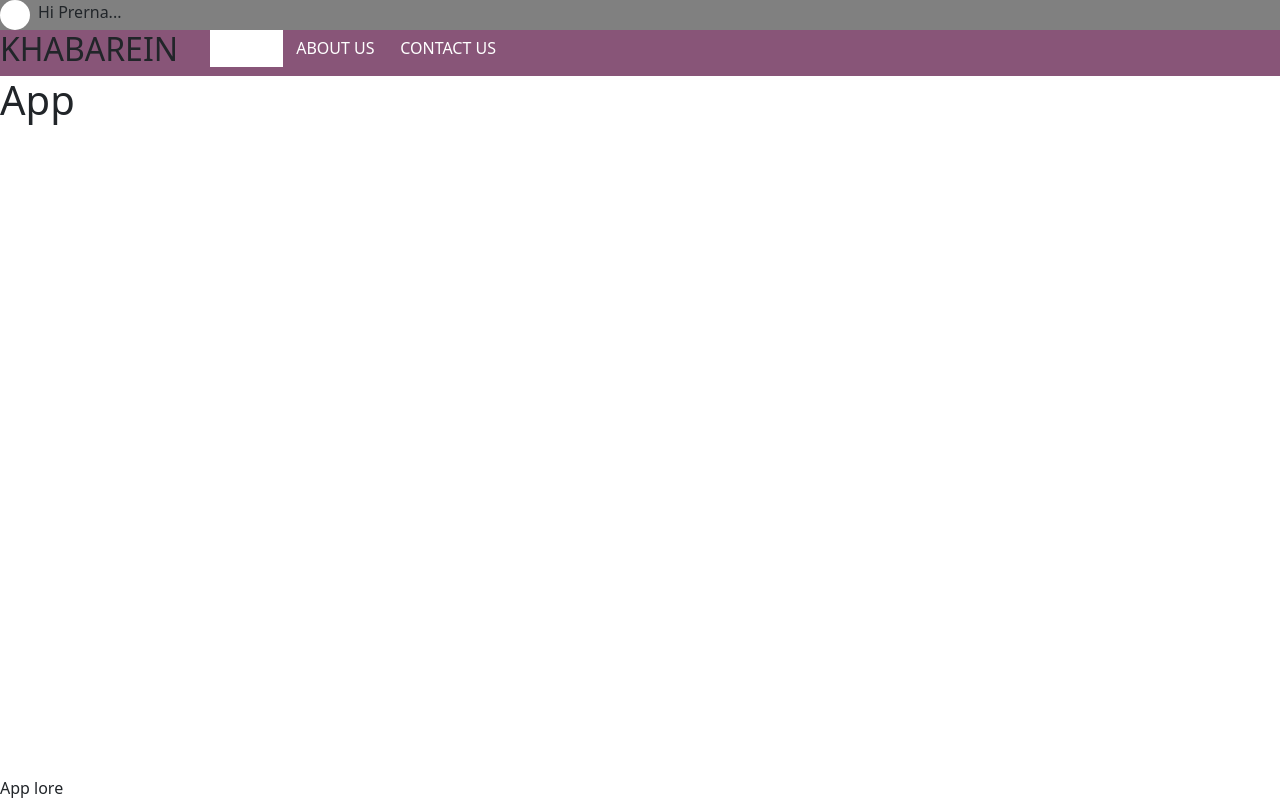
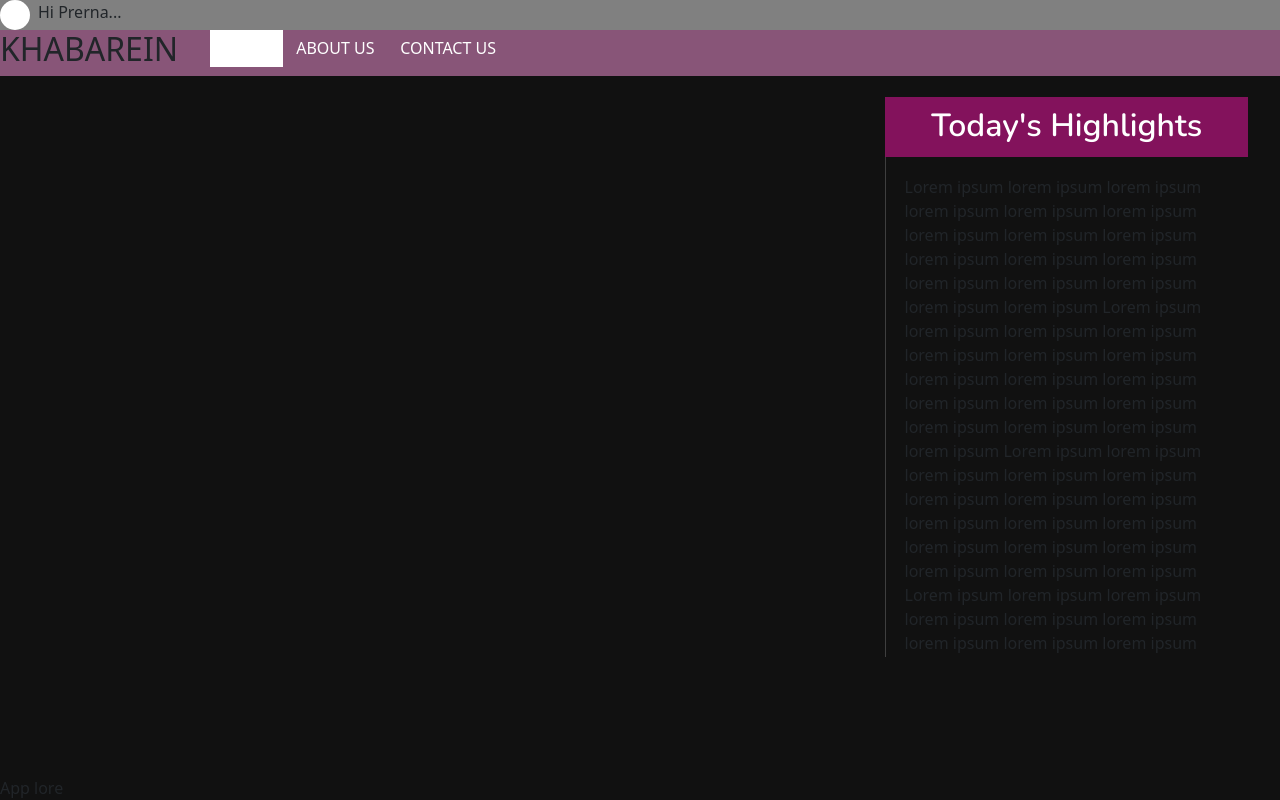
Before and after one commit to prernamalik00/News_forum, a React (Create React App) app in the folder app/: page / in a window 1280 px wide. Built offline with nearby package versions, Linux system fonts and the light colour scheme.

Commit message:
recents sections added

```diff
--- a/app/public/index.html
+++ b/app/public/index.html
@@ -6,6 +6,10 @@
   <meta name="viewport" content="width=device-width, initial-scale=1" />
   <meta name="theme-color" content="#000000" />
   <meta name="description" content="Web site created using React" />
+
+  <!--  fonts URL's   -->
+
+  <link href="https://fonts.googleapis.com/css2?family=Nunito:wght@600&display=swap" rel="stylesheet">
 </head>
 
 <body>
--- a/app/src/App.jsx
+++ b/app/src/App.jsx
@@ -1,9 +1,16 @@
 import React from 'react'
-
+import RecentsSection from "./components/RecentsSection";
+import InterestSection from "./components/InterestSection";
 function App() {
     return (
         <>
-            <h1>App</h1>
+        <div className = "container-fluid">
+             <div className="row">
+             <div className = "col-8">  <InterestSection /></div>
+             <div className = "col"><RecentsSection /></div>
+
+             </div>
+        </div>
         </>
     )
 }
--- /dev/null
+++ b/app/src/components/InterestSection.jsx
@@ -0,0 +1,15 @@
+import React from 'react'
+
+function InterestSection(){
+  return(
+      <div className =" interests-container">
+
+
+
+
+
+      </div>
+
+  )
+}
+export default InterestSection
--- a/app/src/components/RecentsSection.jsx
+++ b/app/src/components/RecentsSection.jsx
@@ -0,0 +1,39 @@
+import React from 'react'
+
+function RecentsSection(){
+  return(
+      <div className ="  recents-container">
+         <div className ="recents-heading"><h2> Today's Highlights </h2></div>
+
+              <div className ="scrollbar">
+             <div className="news-section">
+          Lorem ipsum lorem ipsum lorem ipsum lorem ipsum lorem ipsum lorem ipsum lorem ipsum lorem ipsum lorem ipsum lorem ipsum lorem ipsum lorem ipsum lorem ipsum lorem ipsum lorem ipsum lorem ipsum lorem ipsum
+
+Lorem ipsum lorem ipsum lorem ipsum lorem ipsum lorem ipsum lorem ipsum lorem ipsum lorem ipsum lorem ipsum lorem ipsum lorem ipsum lorem ipsum lorem ipsum lorem ipsum lorem ipsum lorem ipsum lorem ipsum
+
+Lorem ipsum lorem ipsum lorem ipsum lorem ipsum lorem ipsum lorem ipsum lorem ipsum lorem ipsum lorem ipsum lorem ipsum lorem ipsum lorem ipsum lorem ipsum lorem ipsum lorem ipsum lorem ipsum lorem ipsum
+
+Lorem ipsum lorem ipsum lorem ipsum lorem ipsum lorem ipsum lorem ipsum lorem ipsum lorem ipsum lorem ipsum lorem ipsum lorem ipsum lorem ipsum lorem ipsum lorem ipsum lorem ipsum lorem ipsum lorem ipsum
+
+Lorem ipsum lorem ipsum lorem ipsum lorem ipsum lorem ipsum lorem ipsum lorem ipsum lorem ipsum lorem ipsum lorem ipsum lorem ipsum lorem ipsum lorem ipsum lorem ipsum lorem ipsum lorem ipsum lorem ipsum
+
+LoLorem ipsum lorem ipsum lorem ipsum lorem ipsum lorem ipsum lorem ipsum lorem ipsum lorem ipsum lorem ipsum lorem ipsum lorem ipsum lorem ipsum lorem ipsum lorem ipsum lorem ipsum lorem ipsum lorem ipsum
+
+Lorem ipsum lorem ipsum lorem ipsum lorem ipsum lorem ipsum lorem ipsum lorem ipsum lorem ipsum lorem ipsum lorem ipsum lorem ipsum lorem ipsum lorem ipsum lorem ipsum lorem ipsum lorem ipsum lorem ipsum
+
+Lorem ipsum lorem ipsum lorem ipsum lorem ipsum lorem ipsum lorem ipsum lorem ipsum lorem ipsum lorem ipsum lorem ipsum lorem ipsum lorem ipsum lorem ipsum lorem ipsum lorem ipsum lorem ipsum lorem ipsum
+
+Lorem ipsum lorem ipsum lorem ipsum lorem ipsum lorem ipsum lorem ipsum lorem ipsum lorem ipsum lorem ipsum lorem ipsum lorem ipsum lorem ipsum lorem ipsum lorem ipsum lorem ipsum lorem ipsum lorem ipsum
+
+Lorem ipsum lorem ipsum lorem ipsum lorem ipsum lorem ipsum lorem ipsum lorem ipsum lorem ipsum lorem ipsum lorem ipsum lorem ipsum lorem ipsum lorem ipsum lorem ipsum lorem ipsum lorem ipsum lorem ipsum
+
+Lo
+          </div>
+          </div>
+
+
+      </div>
+
+  )
+}
+export default RecentsSection
--- /dev/null
+++ b/app/src/styles/components/globals.scss
@@ -0,0 +1,2 @@
+$primary-color:#111111;
+$secondary-color :#bb1280ab;
--- /dev/null
+++ b/app/src/styles/components/interestsection.scss
@@ -0,0 +1,4 @@
+.interests-container{
+
+   width :90%;
+}
--- a/app/src/styles/components/recentssection.scss
+++ b/app/src/styles/components/recentssection.scss
@@ -0,0 +1,56 @@
+@import "globals.scss";
+    .recents-container{
+
+    padding:5%;
+
+
+    direction: rtl;
+     .recents-heading{
+
+        height: 60px;
+        background-color: $secondary-color;
+
+         h2{
+             padding-top: 10px;
+            font-family: 'Nunito', sans-serif;
+        color :#fff;
+        font-size: 2rem;
+        text-align: center;
+        }
+     }
+
+         .scrollbar{
+            border-left :0.8px solid #3f3f3f;
+          height : 500px;
+          overflow-x: hidden;
+         overflow-y: scroll;
+
+
+         }
+         .news-section{
+         padding :5%;
+         direction :ltr;
+
+        }
+}
+// scroll bar styling
+::-webkit-scrollbar{
+        width: 10px;
+    }
+
+    ::-webkit-scrollbar-track{
+        background:$primary-color ;
+        border-radius : 5px;}
+
+
+
+    ::-webkit-scrollbar-thumb {
+            background:#414040c9;
+            border-radius : 1px;
+            box-shadow: inset 0 0 rgb(31, 30, 30);
+            border:1px solid $primary-color;
+    }
+    ::-webkit-scrollbar-thumb:hover {
+
+            background: rgba(90, 89, 89, 0.829);
+ }
--- a/app/src/styles/main.css
+++ b/app/src/styles/main.css
@@ -35,3 +35,46 @@
       .header .navigation .menu-list .active {
         background-color: white;
         color: #885578; }
+
+.recents-container {
+  padding: 5%;
+  direction: rtl; }
+  .recents-container .recents-heading {
+    height: 60px;
+    background-color: #bb1280ab; }
+    .recents-container .recents-heading h2 {
+      padding-top: 10px;
+      font-family: 'Nunito', sans-serif;
+      color: #fff;
+      font-size: 2rem;
+      text-align: center; }
+  .recents-container .scrollbar {
+    border-left: 0.8px solid #3f3f3f;
+    height: 500px;
+    overflow-x: hidden;
+    overflow-y: scroll; }
+  .recents-container .news-section {
+    padding: 5%;
+    direction: ltr; }
+
+::-webkit-scrollbar {
+  width: 10px; }
+
+::-webkit-scrollbar-track {
+  background: #111111;
+  border-radius: 5px; }
+
+::-webkit-scrollbar-thumb {
+  background: #414040c9;
+  border-radius: 1px;
+  box-shadow: inset 0 0 #1f1e1e;
+  border: 1px solid #111111; }
+
+::-webkit-scrollbar-thumb:hover {
+  background: rgba(90, 89, 89, 0.829); }
+
+.interests-container {
+  width: 90%; }
+
+body {
+  background: #111111; }
--- a/app/src/styles/main.scss
+++ b/app/src/styles/main.scss
@@ -1 +1,7 @@
 @import "components/header.scss";
+@import "components/recentssection.scss";
+@import "components/globals.scss";
+@import "components/interestsection.scss";
+
+body {
+    background : $primary-color}
```
Also changed, not shown: app/src/styles/globals.scss (deleted).
